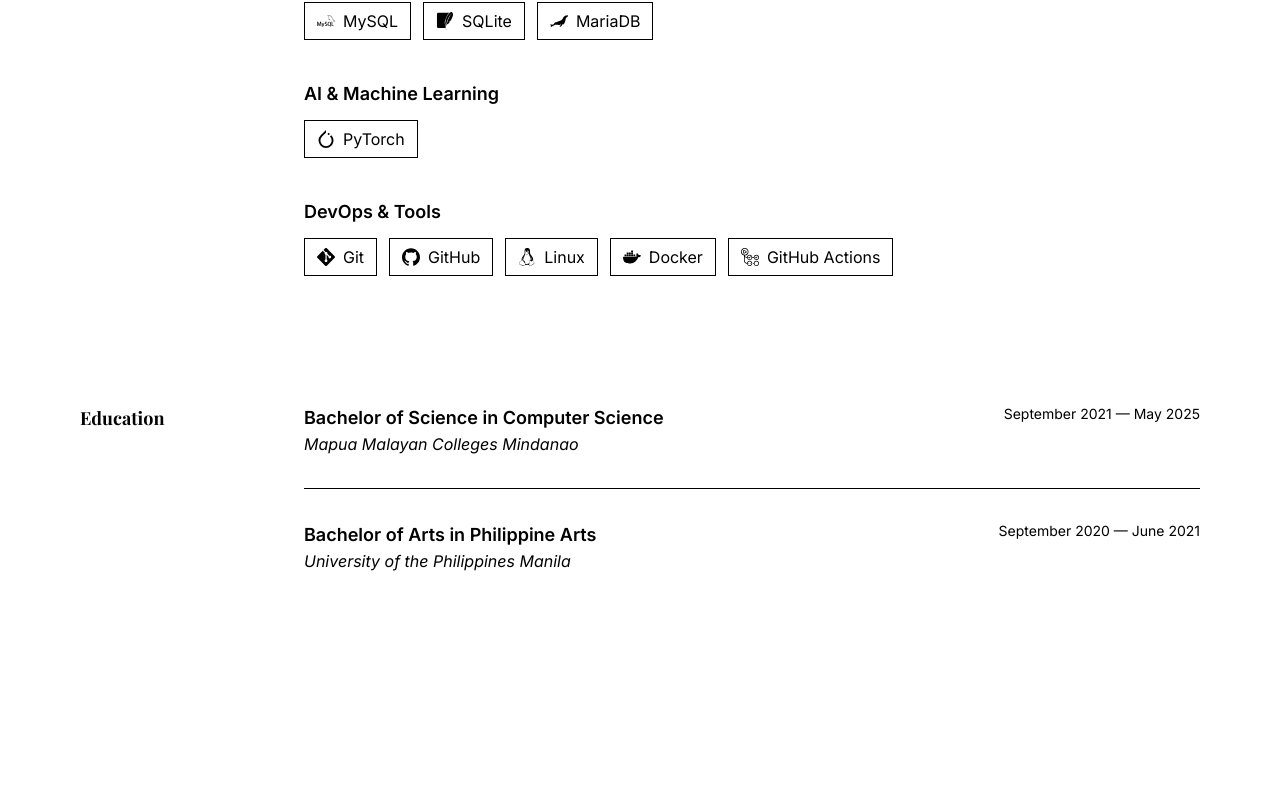
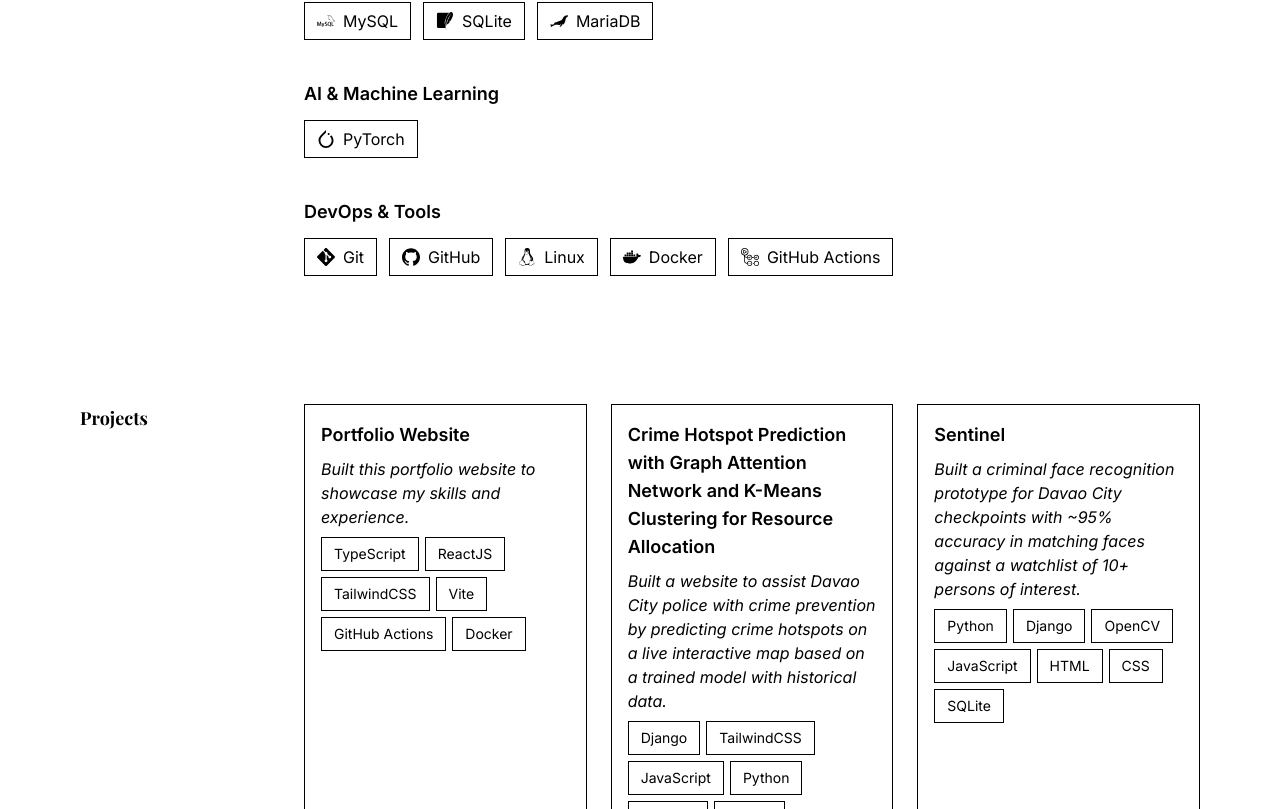
Before and after one commit to v-adrian/portfolio-website, a React (Vite) app: page / in a window 1280 px wide. Shown: the part 1991-2800 px from the top of the page. Before the commit the page ends 2596 px from the top, so only its background shows below. Built offline with nearby package versions, Linux system fonts and the light colour scheme; a web font is replaced by a local one.

Commit message:
Finish projects section

```diff
--- a/src/sections/Projects.tsx
+++ b/src/sections/Projects.tsx
@@ -1,7 +1,20 @@
+import { projects } from "@/data/projects";
+import Card from "@/components/Card";
+
 function Projects() {
   return (
-    <></>
-  )
+    <section
+      id="projects"
+      className="grid grid-cols-1 gap-8 sm:grid-cols-[12rem_1fr]"
+    >
+      <h2 className="font-heading text-lg font-bold">Projects</h2>
+      <div className="grid grid-cols-1 gap-6 sm:grid-cols-2 lg:grid-cols-3">
+        {projects.map((item) => {
+          return <Card project={item}></Card>;
+        })}
+      </div>
+    </section>
+  );
 }
 
-export default Projects
+export default Projects;
```
